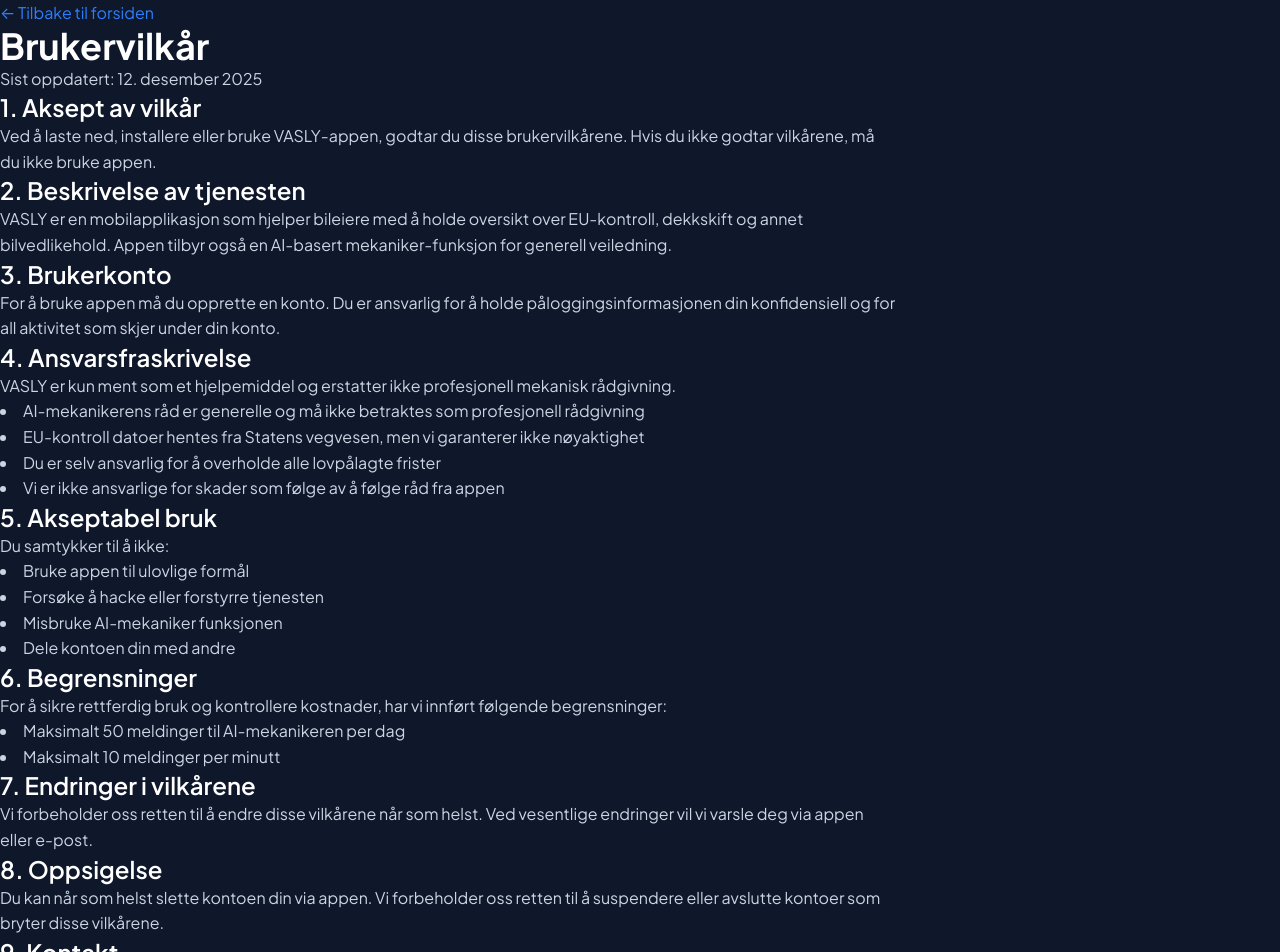
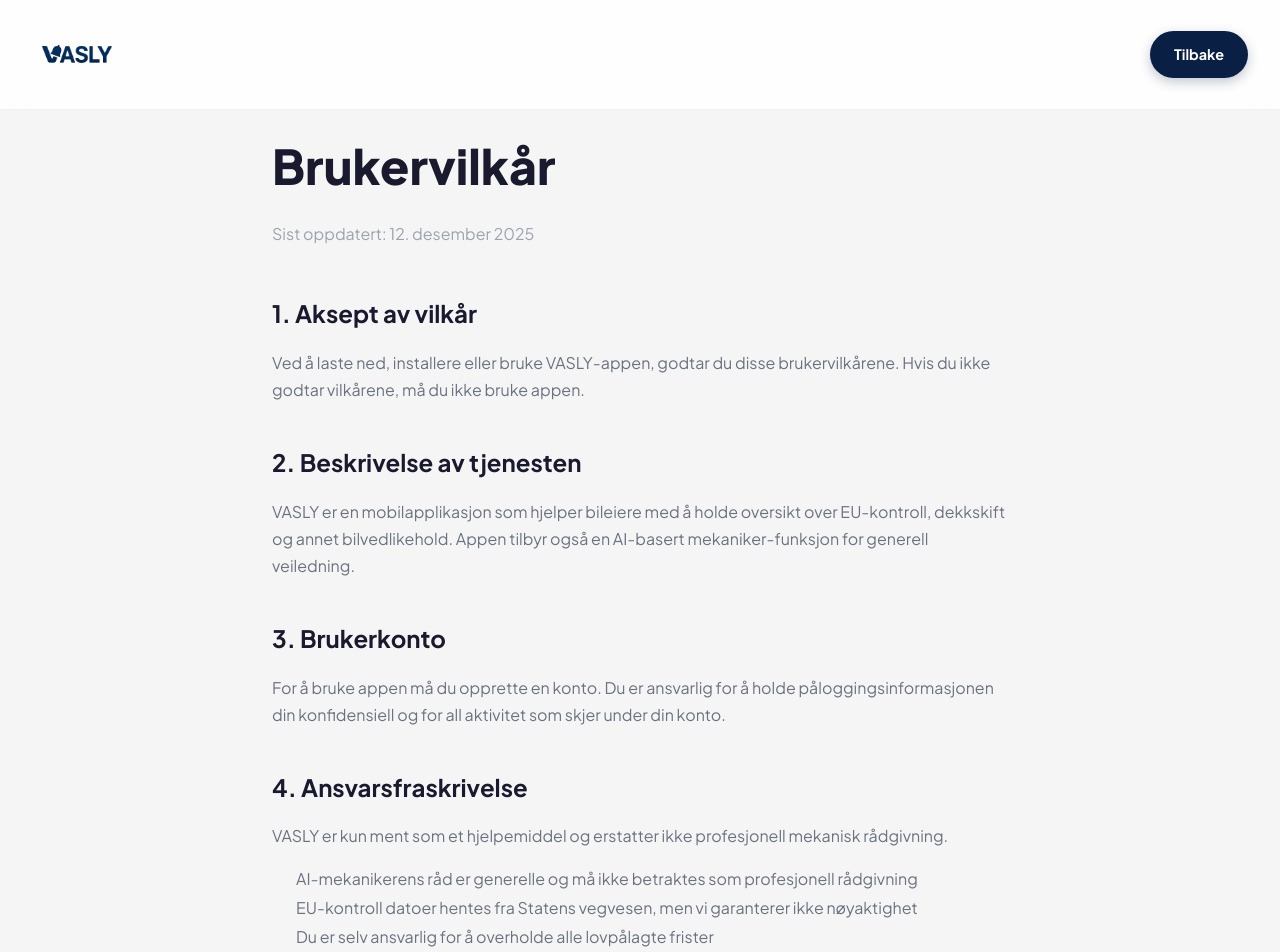
Before and after one commit to bseyhan/vasly-web, a Next.js app: page /vilkar in a window 1280 px wide. Shown: the top 952 px of the page. Built offline with nearby package versions, Linux system fonts and the light colour scheme.

Commit message:
Update vilkar page to match new light design

```diff
--- a/src/app/vilkar/page.tsx
+++ b/src/app/vilkar/page.tsx
@@ -2,51 +2,56 @@
 
 export default function Vilkar() {
   return (
-    <div className="min-h-screen bg-slate-900">
-      <div className="container mx-auto px-6 py-12 max-w-4xl">
-        <Link href="/" className="text-blue-500 hover:text-blue-400 mb-8 inline-block">
-          ← Tilbake til forsiden
+    <div className="min-h-screen" style={{ background: 'var(--bg-main)' }}>
+      {/* Navigation */}
+      <nav>
+        <Link href="/" className="logo">
+          <img src="/vasly-logo.png" alt="Vasly" className="logo-img" />
         </Link>
+        <Link href="/" className="nav-cta">Tilbake</Link>
+      </nav>
 
-        <h1 className="text-4xl font-bold text-white mb-8">Brukervilkår</h1>
+      <div style={{ maxWidth: '800px', margin: '0 auto', padding: '8rem 2rem 4rem' }}>
+        <h1 style={{ fontSize: 'clamp(2rem, 4vw, 3rem)', fontWeight: 800, marginBottom: '1rem', color: 'var(--text-primary)' }}>
+          Brukervilkår
+        </h1>
+        <p style={{ color: 'var(--text-muted)', marginBottom: '3rem' }}>
+          Sist oppdatert: 12. desember 2025
+        </p>
 
-        <div className="prose prose-invert prose-slate max-w-none">
-          <p className="text-slate-300 mb-6">
-            Sist oppdatert: 12. desember 2025
-          </p>
-
-          <section className="mb-8">
-            <h2 className="text-2xl font-semibold text-white mb-4">1. Aksept av vilkår</h2>
-            <p className="text-slate-300">
+        <div style={{ display: 'flex', flexDirection: 'column', gap: '2.5rem' }}>
+          <section>
+            <h2 style={{ fontSize: '1.5rem', fontWeight: 700, marginBottom: '1rem', color: 'var(--text-primary)' }}>1. Aksept av vilkår</h2>
+            <p style={{ color: 'var(--text-secondary)', lineHeight: 1.7 }}>
               Ved å laste ned, installere eller bruke VASLY-appen, godtar du disse brukervilkårene.
               Hvis du ikke godtar vilkårene, må du ikke bruke appen.
             </p>
           </section>
 
-          <section className="mb-8">
-            <h2 className="text-2xl font-semibold text-white mb-4">2. Beskrivelse av tjenesten</h2>
-            <p className="text-slate-300">
+          <section>
+            <h2 style={{ fontSize: '1.5rem', fontWeight: 700, marginBottom: '1rem', color: 'var(--text-primary)' }}>2. Beskrivelse av tjenesten</h2>
+            <p style={{ color: 'var(--text-secondary)', lineHeight: 1.7 }}>
               VASLY er en mobilapplikasjon som hjelper bileiere med å holde oversikt over
               EU-kontroll, dekkskift og annet bilvedlikehold. Appen tilbyr også en AI-basert
               mekaniker-funksjon for generell veiledning.
             </p>
           </section>
 
-          <section className="mb-8">
-            <h2 className="text-2xl font-semibold text-white mb-4">3. Brukerkonto</h2>
-            <p className="text-slate-300">
+          <section>
+            <h2 style={{ fontSize: '1.5rem', fontWeight: 700, marginBottom: '1rem', color: 'var(--text-primary)' }}>3. Brukerkonto</h2>
+            <p style={{ color: 'var(--text-secondary)', lineHeight: 1.7 }}>
               For å bruke appen må du opprette en konto. Du er ansvarlig for å holde
               påloggingsinformasjonen din konfidensiell og for all aktivitet som skjer
               under din konto.
             </p>
           </section>
 
-          <section className="mb-8">
-            <h2 className="text-2xl font-semibold text-white mb-4">4. Ansvarsfraskrivelse</h2>
-            <p className="text-slate-300 mb-4">
+          <section>
+            <h2 style={{ fontSize: '1.5rem', fontWeight: 700, marginBottom: '1rem', color: 'var(--text-primary)' }}>4. Ansvarsfraskrivelse</h2>
+            <p style={{ color: 'var(--text-secondary)', lineHeight: 1.7, marginBottom: '1rem' }}>
               VASLY er kun ment som et hjelpemiddel og erstatter ikke profesjonell mekanisk rådgivning.
             </p>
-            <ul className="list-disc list-inside text-slate-300">
+            <ul style={{ color: 'var(--text-secondary)', lineHeight: 1.8, paddingLeft: '1.5rem' }}>
               <li>AI-mekanikerens råd er generelle og må ikke betraktes som profesjonell rådgivning</li>
               <li>EU-kontroll datoer hentes fra Statens vegvesen, men vi garanterer ikke nøyaktighet</li>
               <li>Du er selv ansvarlig for å overholde alle lovpålagte frister</li>
@@ -54,10 +59,10 @@
             </ul>
           </section>
 
-          <section className="mb-8">
-            <h2 className="text-2xl font-semibold text-white mb-4">5. Akseptabel bruk</h2>
-            <p className="text-slate-300 mb-2">Du samtykker til å ikke:</p>
-            <ul className="list-disc list-inside text-slate-300">
+          <section>
+            <h2 style={{ fontSize: '1.5rem', fontWeight: 700, marginBottom: '1rem', color: 'var(--text-primary)' }}>5. Akseptabel bruk</h2>
+            <p style={{ color: 'var(--text-secondary)', lineHeight: 1.7, marginBottom: '0.5rem' }}>Du samtykker til å ikke:</p>
+            <ul style={{ color: 'var(--text-secondary)', lineHeight: 1.8, paddingLeft: '1.5rem' }}>
               <li>Bruke appen til ulovlige formål</li>
               <li>Forsøke å hacke eller forstyrre tjenesten</li>
               <li>Misbruke AI-mekaniker funksjonen</li>
@@ -65,40 +70,47 @@
             </ul>
           </section>
 
-          <section className="mb-8">
-            <h2 className="text-2xl font-semibold text-white mb-4">6. Begrensninger</h2>
-            <p className="text-slate-300">
+          <section>
+            <h2 style={{ fontSize: '1.5rem', fontWeight: 700, marginBottom: '1rem', color: 'var(--text-primary)' }}>6. Begrensninger</h2>
+            <p style={{ color: 'var(--text-secondary)', lineHeight: 1.7 }}>
               For å sikre rettferdig bruk og kontrollere kostnader, har vi innført følgende begrensninger:
             </p>
-            <ul className="list-disc list-inside text-slate-300 mt-2">
+            <ul style={{ color: 'var(--text-secondary)', lineHeight: 1.8, paddingLeft: '1.5rem', marginTop: '0.5rem' }}>
               <li>Maksimalt 50 meldinger til AI-mekanikeren per dag</li>
               <li>Maksimalt 10 meldinger per minutt</li>
             </ul>
           </section>
 
-          <section className="mb-8">
-            <h2 className="text-2xl font-semibold text-white mb-4">7. Endringer i vilkårene</h2>
-            <p className="text-slate-300">
+          <section>
+            <h2 style={{ fontSize: '1.5rem', fontWeight: 700, marginBottom: '1rem', color: 'var(--text-primary)' }}>7. Endringer i vilkårene</h2>
+            <p style={{ color: 'var(--text-secondary)', lineHeight: 1.7 }}>
               Vi forbeholder oss retten til å endre disse vilkårene når som helst.
               Ved vesentlige endringer vil vi varsle deg via appen eller e-post.
             </p>
           </section>
 
-          <section className="mb-8">
-            <h2 className="text-2xl font-semibold text-white mb-4">8. Oppsigelse</h2>
-            <p className="text-slate-300">
+          <section>
+            <h2 style={{ fontSize: '1.5rem', fontWeight: 700, marginBottom: '1rem', color: 'var(--text-primary)' }}>8. Oppsigelse</h2>
+            <p style={{ color: 'var(--text-secondary)', lineHeight: 1.7 }}>
               Du kan når som helst slette kontoen din via appen. Vi forbeholder oss retten
               til å suspendere eller avslutte kontoer som bryter disse vilkårene.
             </p>
           </section>
 
-          <section className="mb-8">
-            <h2 className="text-2xl font-semibold text-white mb-4">9. Kontakt</h2>
-            <p className="text-slate-300">
+          <section>
+            <h2 style={{ fontSize: '1.5rem', fontWeight: 700, marginBottom: '1rem', color: 'var(--text-primary)' }}>9. Kontakt</h2>
+            <p style={{ color: 'var(--text-secondary)', lineHeight: 1.7 }}>
               Spørsmål om brukervilkårene? Kontakt oss på:{" "}
-              <a href="mailto:support@vasly.no" className="text-blue-500 hover:text-blue-400">
+              <a href="mailto:support@vasly.no" style={{ color: 'var(--accent-navy)', fontWeight: 600, textDecoration: 'none' }}>
                 support@vasly.no
               </a>
+            </p>
+          </section>
+
+          <section>
+            <h2 style={{ fontSize: '1.5rem', fontWeight: 700, marginBottom: '1rem', color: 'var(--text-primary)' }}>10. Gjeldende lov</h2>
+            <p style={{ color: 'var(--text-secondary)', lineHeight: 1.7 }}>
+              Disse vilkårene er underlagt norsk lov, og eventuelle tvister skal løses ved norske domstoler.
             </p>
           </section>
         </div>
```
